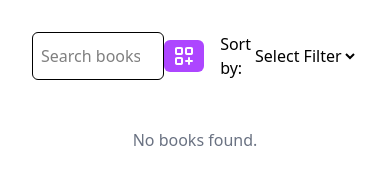
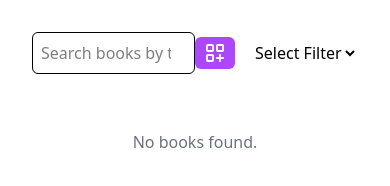
Before and after one commit to Abhijeet43/book-listing, a website built with Vite: page index.html in a window 390 px wide. Both pictures are taken after a click on the button "Toggle View". Built offline with nearby package versions, Linux system fonts and the light colour scheme; no server answers.

Commit message:
add responsiveness

```diff
--- a/index.html
+++ b/index.html
@@ -46,7 +46,9 @@
             </g>
           </svg>
         </button>
-        <label for="filter-select">Sort by:</label>
+        <label for="filter-select" class="hidden sm:inline-block"
+          >Sort by:</label
+        >
         <select name="filter" id="filter-select">
           <option>Select Filter</option>
           <option value="title">Title</option>
@@ -54,6 +56,9 @@
         </select>
       </section>
     </header>
-    <main id="books-container" class="gap-4 grid grid-cols-3 p-8"></main>
+    <main
+      id="books-container"
+      class="gap-4 grid grid-cols-1 md:grid-cols-3 p-8"
+    ></main>
   </body>
 </html>
--- a/src/main.js
+++ b/src/main.js
@@ -206,9 +206,9 @@ function createBookCard(book) {
 function toggleView() {
   state.view = state.view === "grid" ? "list" : "grid";
 
-  const baseClasses = "grid p-4";
-  const gridClasses = "grid-cols-3 gap-4";
-  const listClasses = "grid-cols-1 gap-8";
+  const baseClasses = "grid";
+  const gridClasses = "grid-cols-1 md:grid-cols-3 gap-4 p-4";
+  const listClasses = "grid-cols-1 gap-4 md:gap-8 p-6 md:p-4";
 
   elements.booksContainer.classList =
     state.view === "grid"
```
Also changed, not shown: src/style.css.
